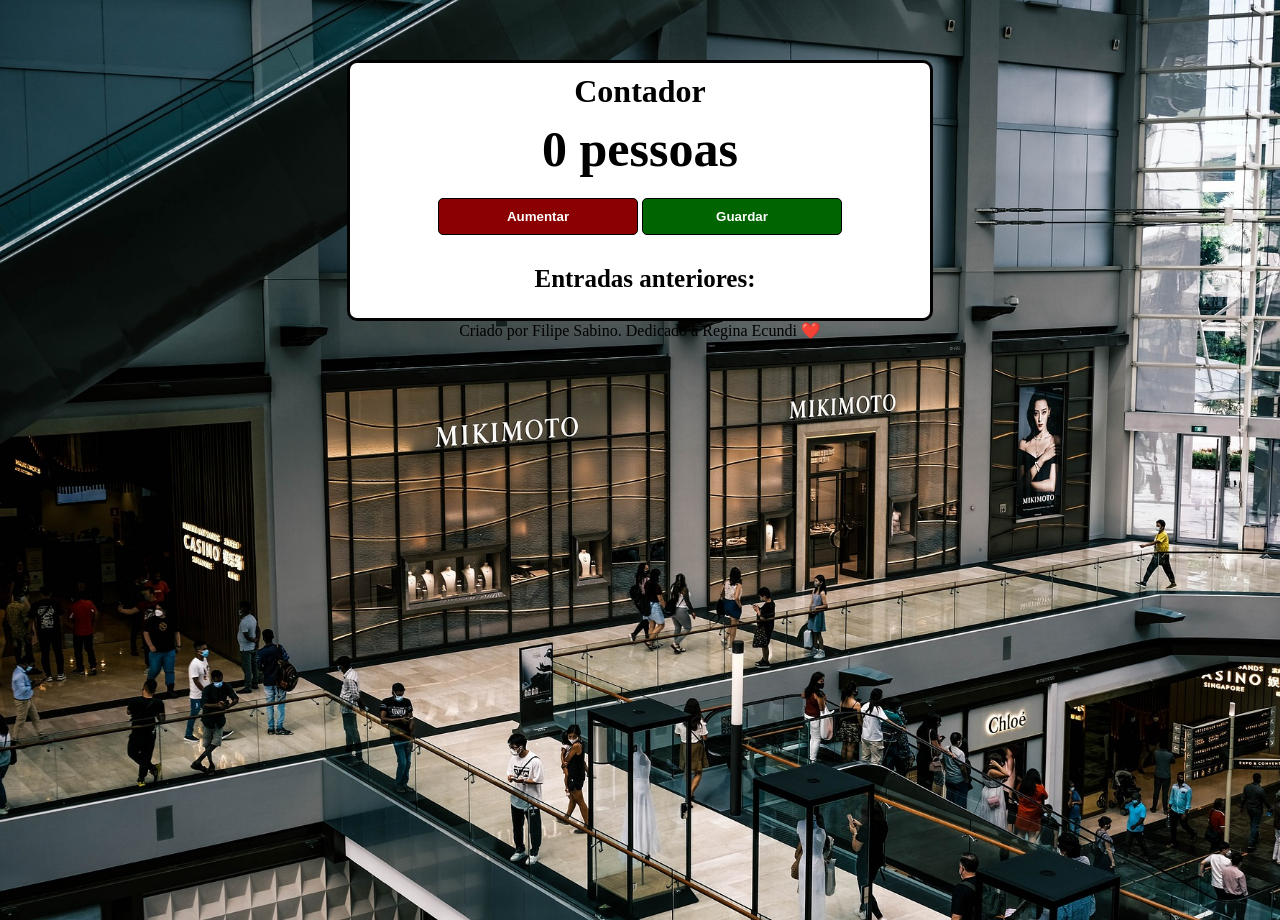
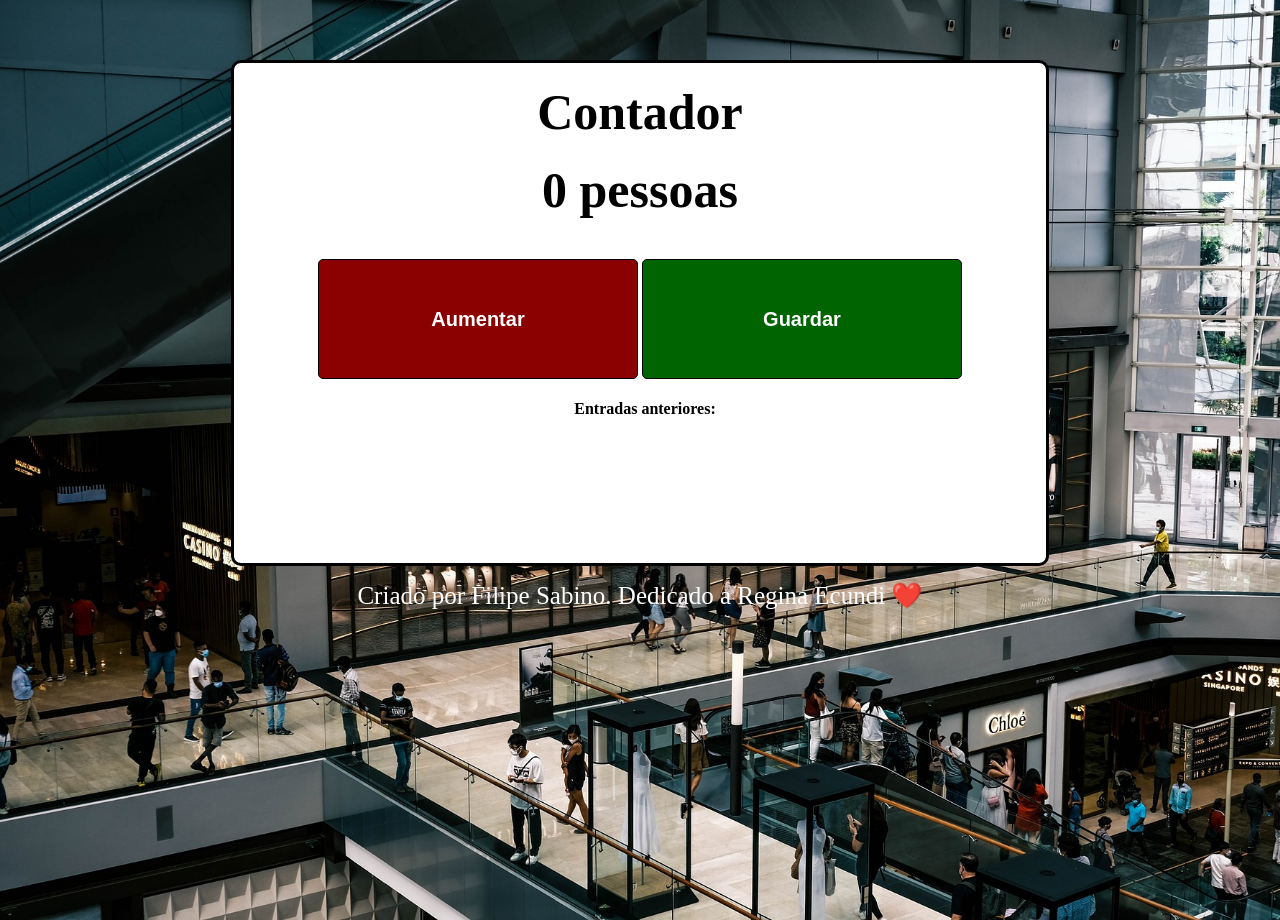
Before and after one commit to filipeprogrammer/contador, a plain HTML site: page index.html in a window 1280 px wide. Drawn offline with Linux system fonts and the light colour scheme.

Commit message:
Add files via upload

```diff
--- a/contador.css
+++ b/contador.css
@@ -2,12 +2,14 @@ body {
     margin: 60px;
     background-image: url("1.jpg");
     background-size: cover;
+    background-repeat: no-repeat;
     height: 100vh;
     text-align: center;
 }
 
 .container{
-    max-width: 50%;
+    max-width: 70%;
+    height: 500px;
     background: white;
     margin: auto;
     border: 3px solid black;
@@ -15,8 +17,9 @@ body {
 }
 
 h1 {
-    margin-top: 10px;
-    margin-bottom: 10px;
+    font-size: 50px;
+    margin-top: 20px;
+    margin-bottom: 20px;
     text-align: center;
     color: black;
 }
@@ -24,18 +27,19 @@ h1 {
 h2 {
     font-size: 50px;
     margin-top: 0;
-    margin-bottom: 20px;
+    margin-bottom: 40px;
     text-align: center;
     color:black;
 }
 
 button {
     border: none;
-    padding-top: 10px;
-    padding-bottom: 10px;
+
+    font-size: 20px;
     color: white;
     font-weight: bold;
-    width: 200px;
+    width: 40vh;
+    height: 15vh;
     margin-bottom: 5px;
     border-radius: 5px;
     display: inline-block;
@@ -58,5 +62,10 @@ p {
     text-align:center;
     color:black;
     font-weight: bold;
+
+}
+footer {
+    color:white;
     font-size: 25px;
+    margin-top: 15px;
 }
--- a/contador.js
+++ b/contador.js
@@ -11,6 +11,6 @@ function increment() {
 function save() {
     let countStr = count + " - "
     saveEl.textContent += countStr
-    countEl.textContent = 0
+    countEl.textContent = "0 pessoas"
     count = 0
 }
```
